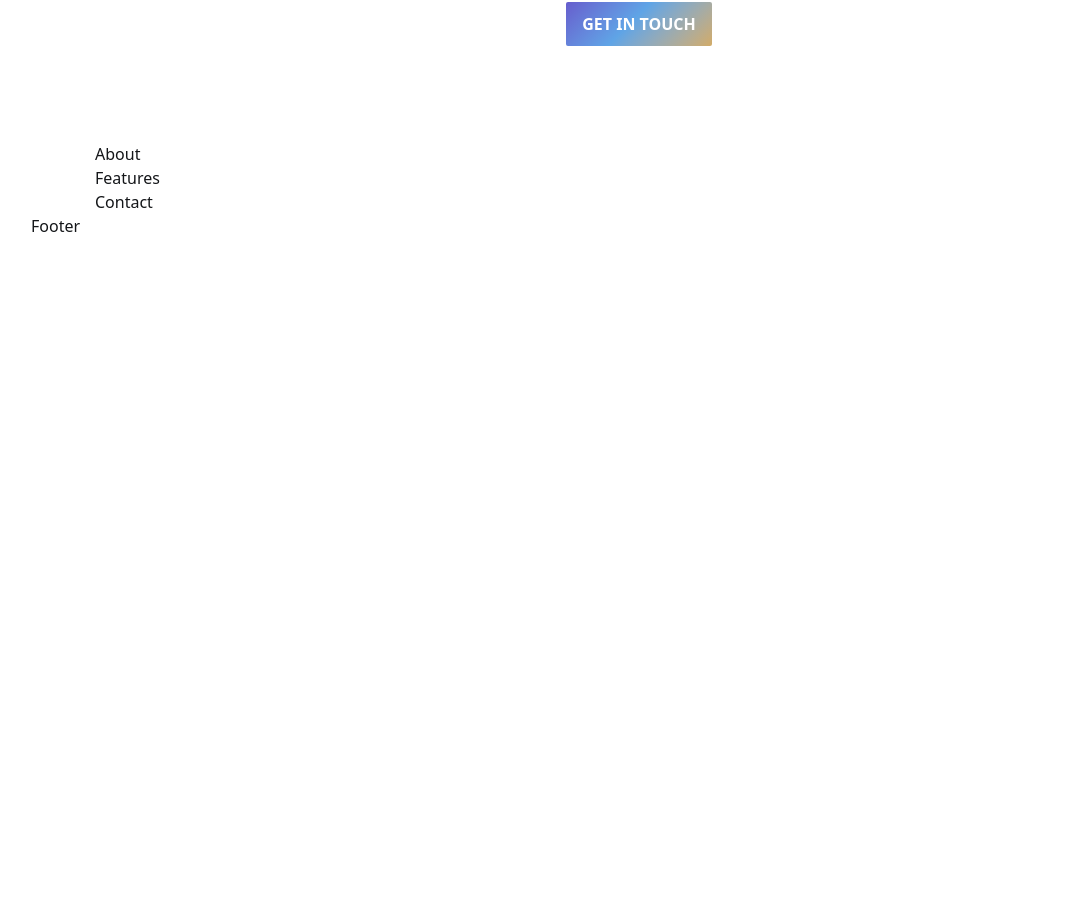
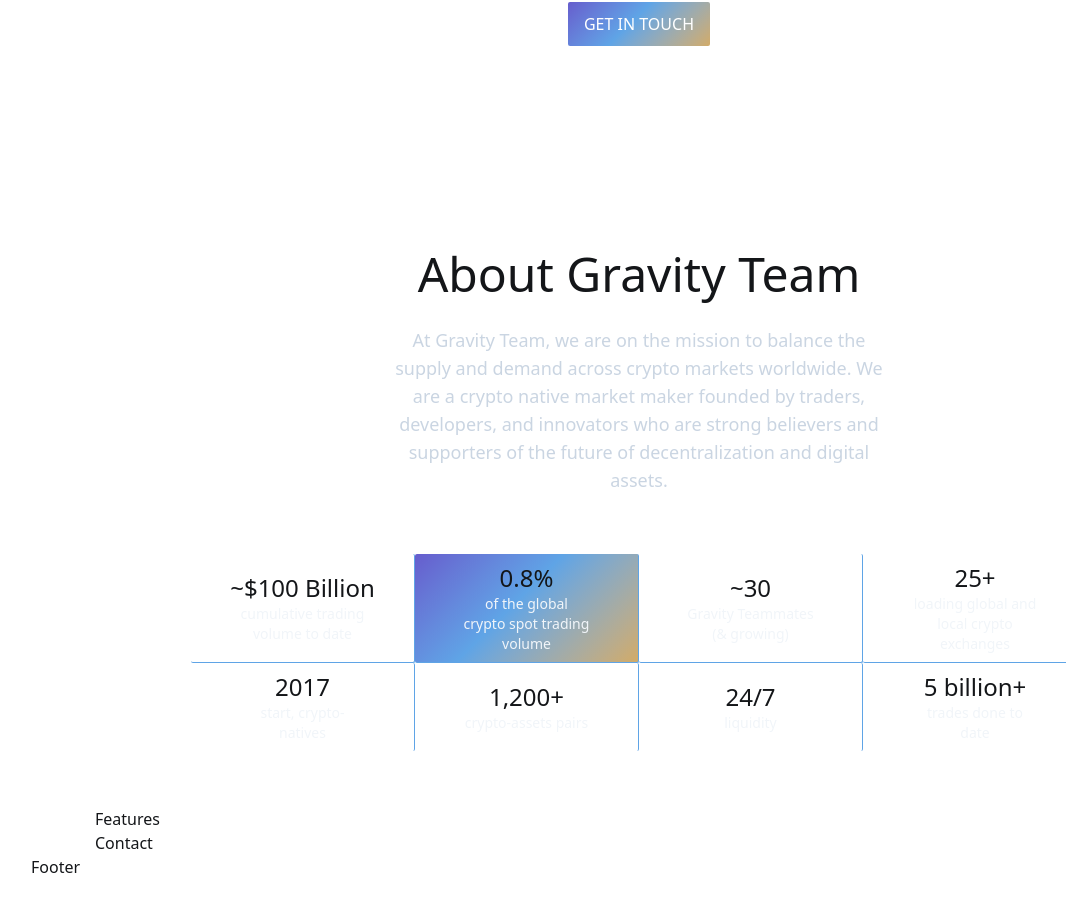
Before and after one commit to Ferhatmedtahar/gravity, a Next.js app: page / in a window 1280 px wide. Shown: the part 394-1305 px from the top of the page, without its empty margins (1-1067 px from the left). Before the commit the page ends 800 px from the top, so only its background shows below. Built offline with nearby package versions, Linux system fonts and the light colour scheme.

Commit message:
(feat) added about section

```diff
--- a/src/components/button/button.variantion.ts
+++ b/src/components/button/button.variantion.ts
@@ -10,11 +10,19 @@
 const size = {
   small: ["text-xs", "px-2", "py-1.5"],
   medium: ["text-sm", "px-3", "py-2"],
-  large: ["text-base", "md:px-4", "md:py-2.5", "px-3", "py-2"],
+  large: [
+    "text-base",
+    "md:px-4",
+    "md:py-2.5",
+    "px-3",
+    "py-2",
+    "sm:px-3.5",
+    "sm:py-2.5",
+  ],
 };
 
 export const variants = cva(
-  ["flex", "items-center", "gap-2", "uppercase", "rounded-xs"],
+  ["flex", "items-center", "gap-2", "uppercase", "rounded-xs", "font-normal"],
   {
     variants: {
       variant,
--- a/src/components/sections/Landing/Landing.tsx
+++ b/src/components/sections/Landing/Landing.tsx
@@ -2,7 +2,7 @@
 
 export default function Landing() {
   return (
-    <section className=" font-semibold text-center flex items-center justify-start flex-col gap-2 sm:mb-14 mb-10 md:mb-24 ">
+    <section className=" font-semibold text-center flex items-center justify-start flex-col gap-2 sm:mb-14 mb-10 min-h-[60vh] ">
       <h1 className="text-4xl sm:text-5xl md:text-6xl mb-5  sm:mb-6 md:mb-8 ">
         Balancing
       </h1>
--- a/src/components/sections/about/About.tsx
+++ b/src/components/sections/about/About.tsx
@@ -1,3 +1,148 @@
+import GridItem from "./GridItem";
+
 export default function About() {
-  return <div>About</div>;
+  return (
+    <section className="  text-center flex items-center justify-start flex-col gap-2 sm:mb-14 mb-10 min-h-[60vh] ">
+      <h1 className=" capitalize text-3xl sm:text-4xl md:text-5xl">
+        about gravity team
+      </h1>
+      <p className="text-base md:text-lg text-slate-300 font-normal max-w-md md:max-w-lg mx-auto my-5">
+        At Gravity Team, we are on the mission to balance the supply and demand
+        across crypto markets worldwide. We are a crypto native market maker
+        founded by traders, developers, and innovators who are strong believers
+        and supporters of the future of decentralization and digital assets.
+      </p>
+      <div className="grid grid-cols-1 w-full max-w-sm mx-auto gap-4 mt-8 sm:hidden">
+        <GridItem
+          title="~$100 Billion"
+          description="cumulative trading volume to date"
+          style="border border-hover rounded-lg"
+        />
+        <GridItem
+          title="0.8%"
+          description="of the global crypto spot trading volume"
+          style="btn-gradient border border-hover rounded-lg"
+        />
+        <GridItem
+          title="~30"
+          description="Gravity Teammates (& growing)"
+          style="border border-hover rounded-lg"
+        />
+        <GridItem
+          title="25+"
+          description="loading global and local crypto exchanges"
+          style="border border-hover rounded-lg"
+        />
+        <GridItem
+          title="2017"
+          description="start, crypto-natives"
+          style="border border-hover rounded-lg"
+        />
+        <GridItem
+          title="1,200+"
+          description="crypto-assets pairs"
+          style="border border-hover rounded-lg"
+        />
+        <GridItem
+          title="24/7"
+          description="liquidity"
+          style="border border-hover rounded-lg"
+        />
+        <GridItem
+          title="5 billion+"
+          description="trades done to date"
+          style="border border-hover rounded-lg"
+        />
+      </div>
+
+      {/* Tablet/Desktop grid (2x4 or 4x2) */}
+      <div className="hidden sm:grid sm:grid-cols-2 md:grid-cols-4 sm:w-full sm:max-w-4xl mx-auto mt-8">
+        <GridItem
+          title="~$100 Billion"
+          description="cumulative trading volume to date"
+          style="border-b border-r border-hover"
+        />
+        <GridItem
+          title="0.8%"
+          description="of the global crypto spot trading volume"
+          style="btn-gradient border-b border-r border-hover"
+        />
+        <GridItem
+          title="~30"
+          description="Gravity Teammates (& growing)"
+          style="border-b border-r border-hover"
+        />
+        <GridItem
+          title="25+"
+          description="loading global and local crypto exchanges"
+          style="border-b border-hover"
+        />
+        <GridItem
+          title="2017"
+          description="start, crypto-natives"
+          style="border-r border-hover"
+        />
+        <GridItem
+          title="1,200+"
+          description="crypto-assets pairs"
+          style="border-r border-hover"
+        />
+        <GridItem
+          title="24/7"
+          description="liquidity"
+          style="border-r border-hover"
+        />
+        <GridItem
+          title="5 billion+"
+          description="trades done to date"
+          style="border-hover"
+        />
+      </div>
+    </section>
+  );
 }
+
+{
+  /* <div className="grid grid-cols-2 md:grid-cols-4  md:grid-rows-2 mt-8">
+  <GridItem
+    title="~$100 Billion"
+    description="cumulative trading volume to date"
+    style="border-b border-r border-hover"
+  />
+  <GridItem
+    title="0.8%"
+    description="of the global crypto spot trading volume"
+    style="btn-gradient border-b  border-r border-hover "
+  />
+  <GridItem
+    title="~30"
+    description="Gravity Teammates (& growing)"
+    style="border-b border-r  border-hover"
+  />
+  <GridItem
+    title="25+"
+    description="loading global and local crypto exchanges"
+    style="border-b  border-hover"
+  />
+  <GridItem
+    title="2017"
+    description="start, crypto-natives"
+    style=" border-r border-hover"
+  />
+  <GridItem
+    title="1,200+"
+    description="crypto-assets pairs"
+    style="border-r border-hover"
+  />
+  <GridItem
+    title="24/7"
+    description="liquidity"
+    style="border-r border-hover"
+  />
+  <GridItem
+    title="5 billion+"
+    description="trades done to date"
+    style=" border-hover"
+  />
+</div> */
+}
--- /dev/null
+++ b/src/components/sections/about/GridItem.tsx
@@ -0,0 +1,21 @@
+type GridItemProps = {
+  title: string;
+  description: string;
+  style?: string;
+};
+export default function GridItem({
+  title,
+  description,
+  style = "",
+}: GridItemProps) {
+  return (
+    <div
+      className={`rounded-xs flexCenter flex-col px-1.5 py-1 sm:py-1.5  sm:px-2 md:py-2 md:px-3.5   ${style}`}
+    >
+      <h3 className="text-base md:text-2xl font-normal">{title}</h3>
+      <p className="text-xs md:text-sm text-slate-100 font-normal max-w-32 ">
+        {description}
+      </p>
+    </div>
+  );
+}
```
Also changed, not shown: src/components/navbar/Navbar.tsx (+0 -112 lines).
